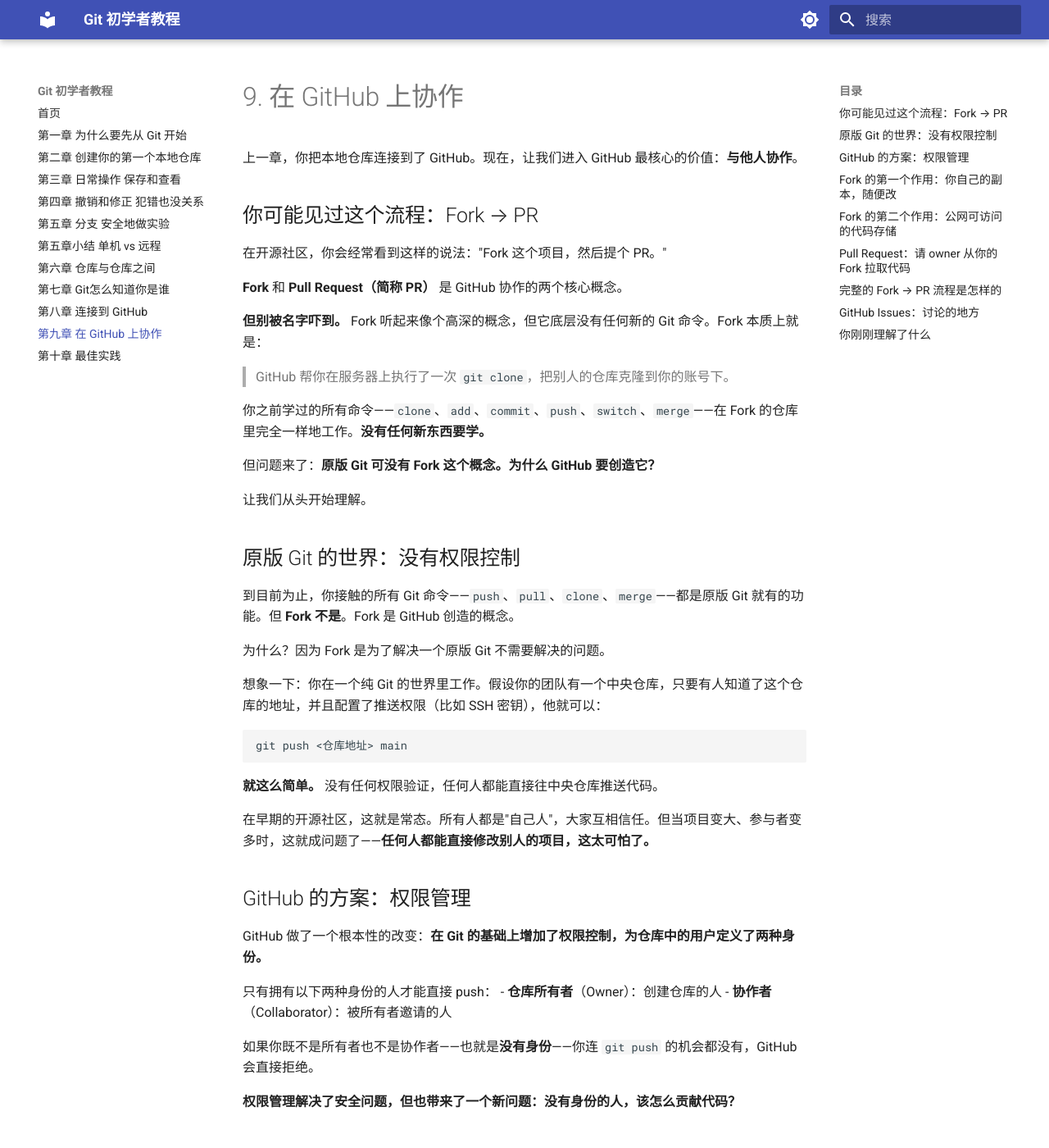
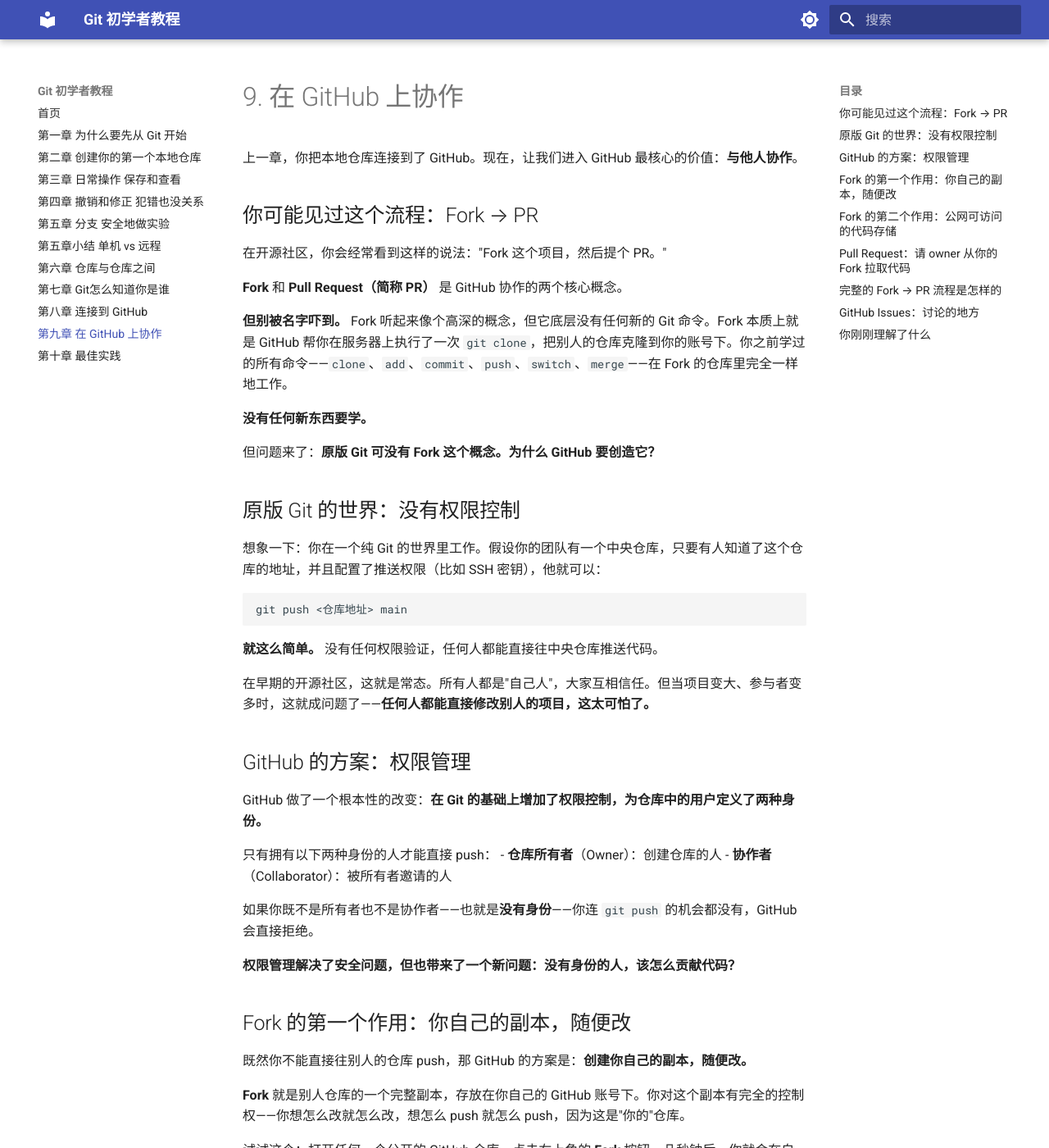
Before and after one commit to kagada/github-beginer-guide, an MkDocs documentation site: the page built from docs/9-在 GitHub 上协作.md, in a window 1280 px wide and 1400 px high. Shown: the whole window at 82% size. Built offline with MkDocs 1.6.1 and Material for MkDocs 9.7.7, drawn with Linux system fonts in a browser that asks for light colours; some of the changed text lies outside the part shown.

Commit message:
重写第9章：围绕Fork的存在原因重新组织逻辑

```diff
--- a/docs/9-在 GitHub 上协作.md
+++ b/docs/9-在 GitHub 上协作.md
@@ -8,21 +8,13 @@
 
 **Fork** 和 **Pull Request（简称 PR）** 是 GitHub 协作的两个核心概念。
 
-**但别被名字吓到。** Fork 听起来像个高深的概念，但它底层没有任何新的 Git 命令。Fork 本质上就是：
+**但别被名字吓到。** Fork 听起来像个高深的概念，但它底层没有任何新的 Git 命令。Fork 本质上就是 GitHub 帮你在服务器上执行了一次 `git clone`，把别人的仓库克隆到你的账号下。你之前学过的所有命令——`clone`、`add`、`commit`、`push`、`switch`、`merge`——在 Fork 的仓库里完全一样地工作。
 
-> GitHub 帮你在服务器上执行了一次 `git clone`，把别人的仓库克隆到你的账号下。
-
-你之前学过的所有命令——`clone`、`add`、`commit`、`push`、`switch`、`merge`——在 Fork 的仓库里完全一样地工作。**没有任何新东西要学。**
+**没有任何新东西要学。**
 
 但问题来了：**原版 Git 可没有 Fork 这个概念。为什么 GitHub 要创造它？**
 
-让我们从头开始理解。
-
 ## 原版 Git 的世界：没有权限控制
-
-到目前为止，你接触的所有 Git 命令——`push`、`pull`、`clone`、`merge`——都是原版 Git 就有的功能。但 **Fork 不是**。Fork 是 GitHub 创造的概念。
-
-为什么？因为 Fork 是为了解决一个原版 Git 不需要解决的问题。
 
 想象一下：你在一个纯 Git 的世界里工作。假设你的团队有一个中央仓库，只要有人知道了这个仓库的地址，并且配置了推送权限（比如 SSH 密钥），他就可以：
 
@@ -52,7 +44,7 @@ GitHub 做了一个根本性的改变：**在 Git 的基础上增加了权限控
 
 **Fork** 就是别人仓库的一个完整副本，存放在你自己的 GitHub 账号下。你对这个副本有完全的控制权——你想怎么改就怎么改，想怎么 push 就怎么 push，因为这是"你的"仓库。
 
-试试这个：打开任何一个公开的 GitHub 仓库（比如 [git/git](https://github.com/git/git)），点击右上角的 **Fork** 按钮。几秒钟后，你就会在自己的账号下看到一个一模一样的仓库。
+试试这个：打开任何一个公开的 GitHub 仓库，点击右上角的 **Fork** 按钮。几秒钟后，你就会在自己的账号下看到一个一模一样的仓库。
 
 **Fork 的本质是：** 一个中间缓冲区。你往这里 push 代码，不需要原仓库的权限。
 
```
